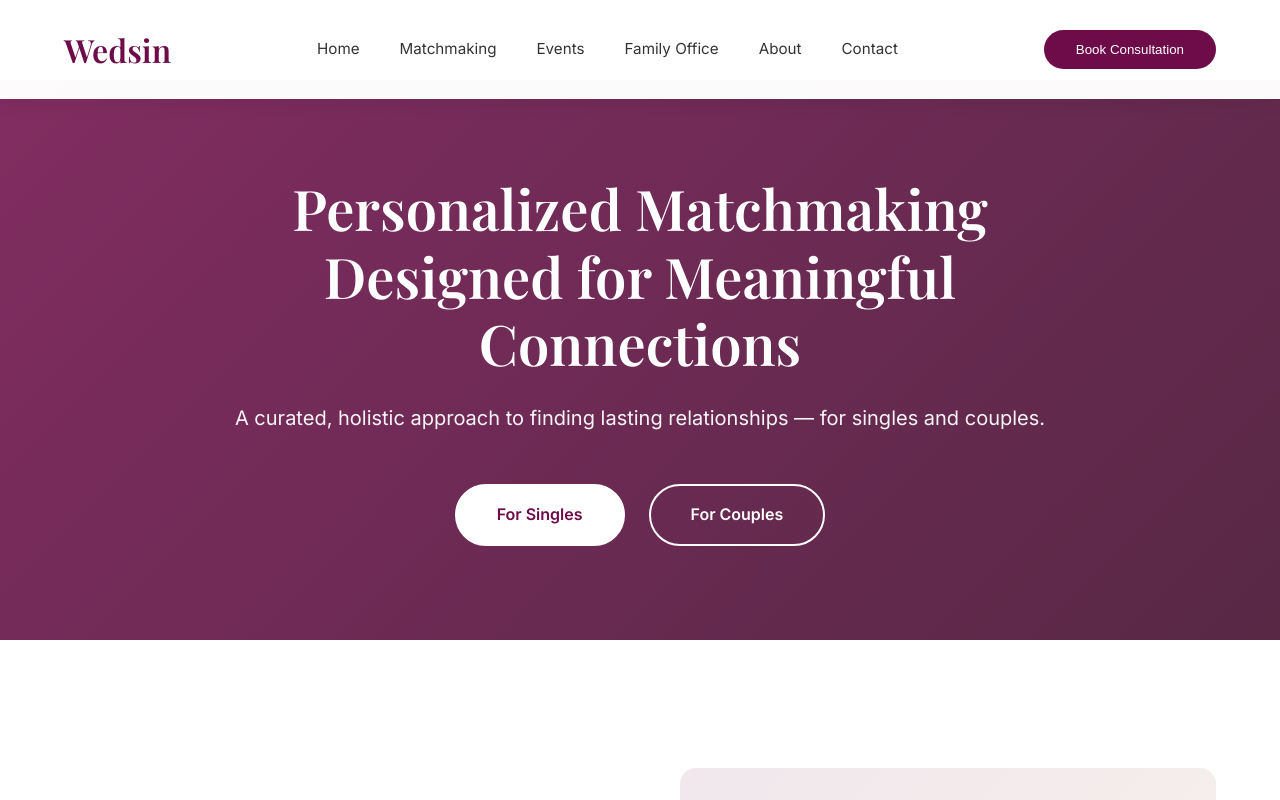
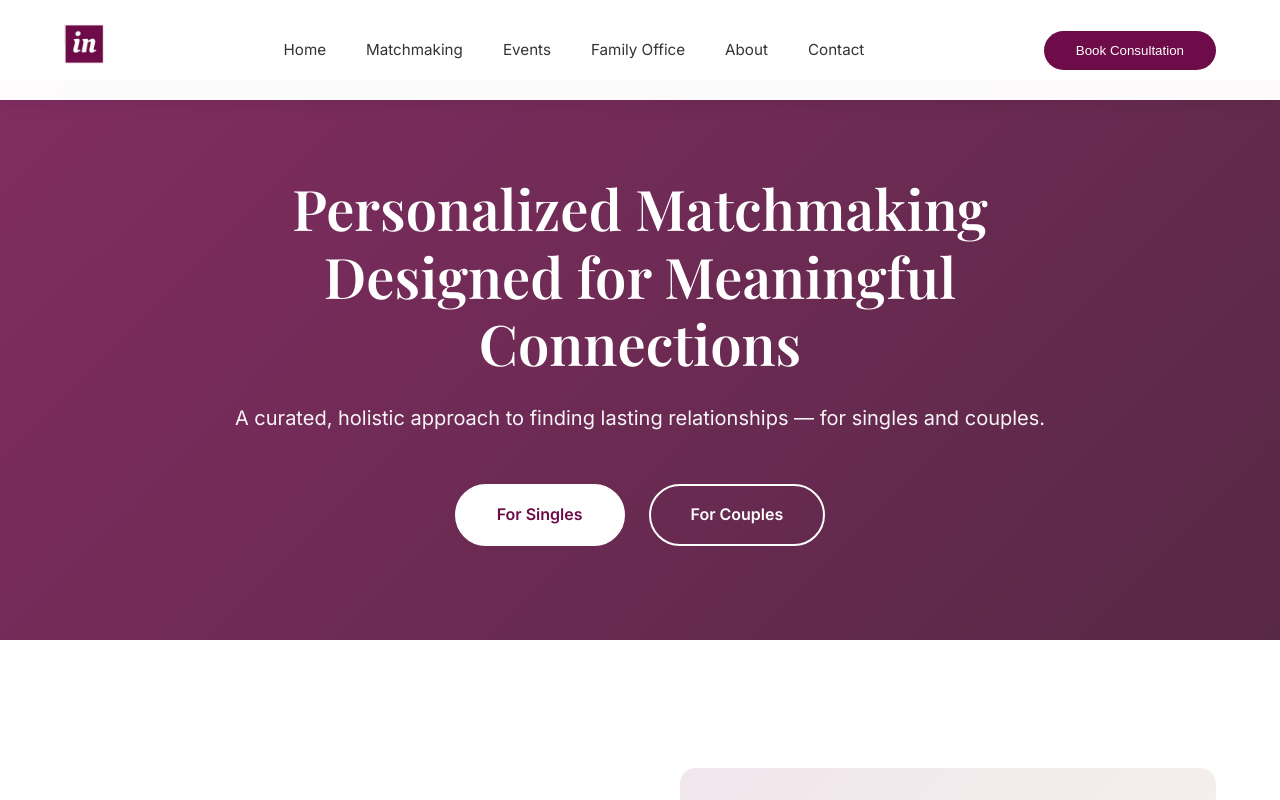
Before and after one commit to sal12321/wedsin, a plain HTML site: page index.html in a window 1280 px wide. Shown: the top 800 px of the page. Drawn offline with nearby package versions, Linux system fonts and the light colour scheme.

Commit message:
ading the logo

```diff
--- a/index.html
+++ b/index.html
@@ -155,7 +155,7 @@
 <body>
     <header>
         <div class="header-container">
-            <a href="#" class="logo">Wedsin</a>
+            <a href="#" class="logo"><img src="./logo.png" height="40px" alt=""></a>
             <nav>
                 <a href="#">Home</a>
                 <a href="#">Matchmaking</a>
```
